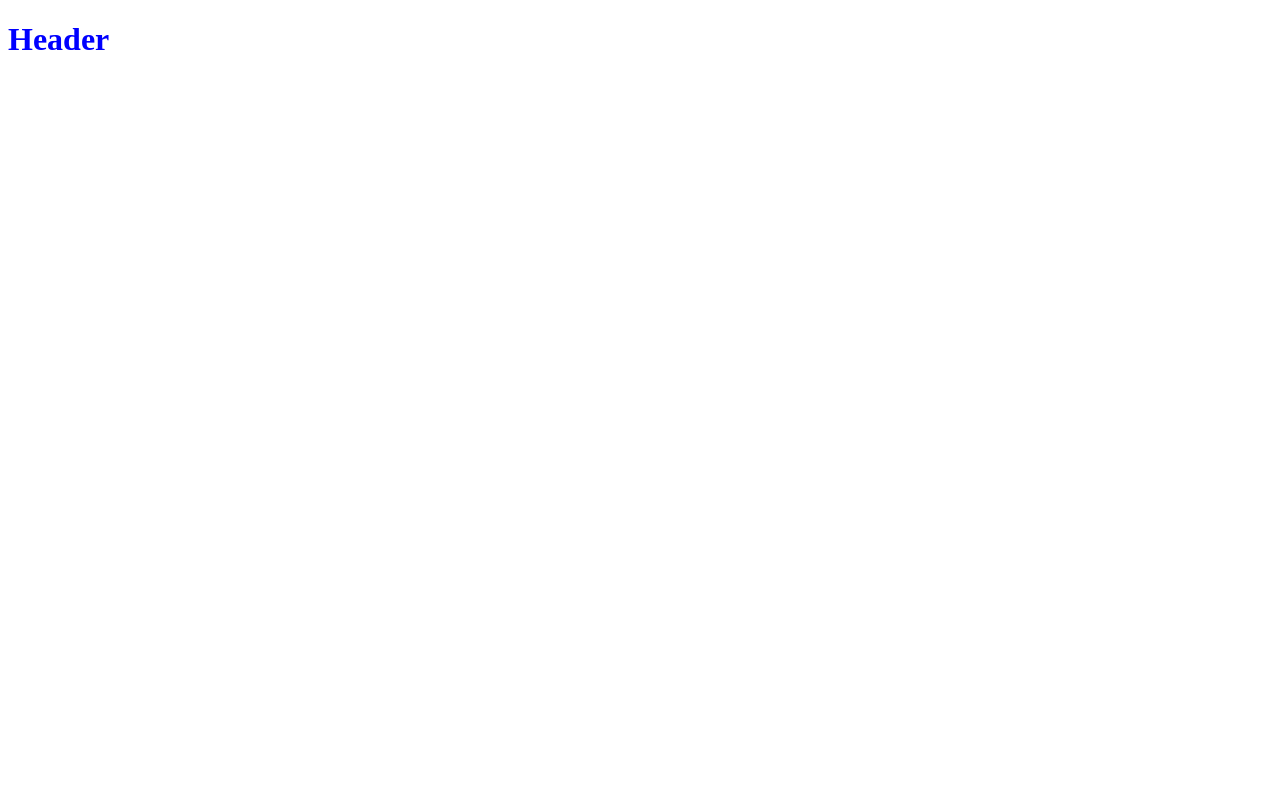
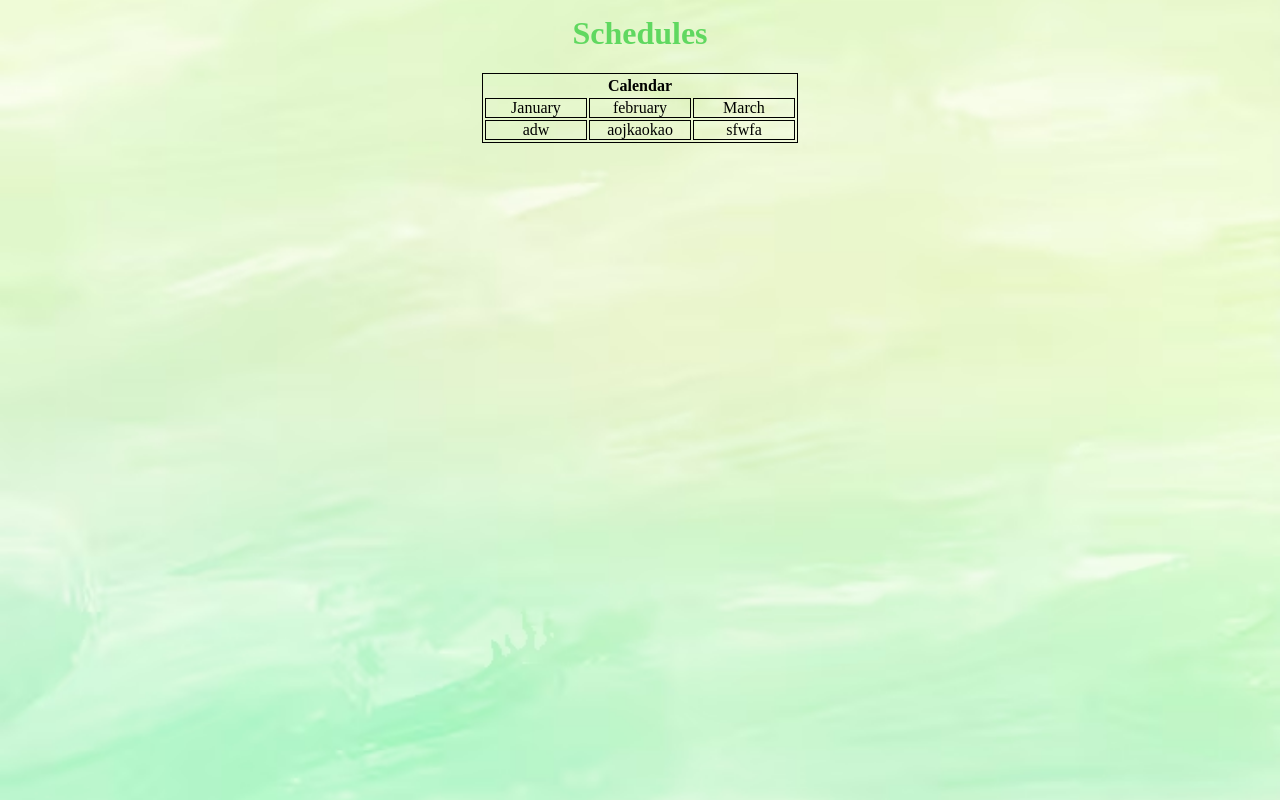
Before and after one commit to Lance-cyber/Hotel_Haven, a plain HTML site: page Html/Home.html in a window 1280 px wide. Drawn offline with Linux system fonts and the light colour scheme.

Commit message:
Putting on log-in, fixing code, and added stuff

```diff
--- a/CSS/Styles 1.css
+++ /dev/null
@@ -1,3 +0,0 @@
-h1{
-  color: blue;
-}
--- a/Html/Home.html
+++ b/Html/Home.html
@@ -1,12 +1,27 @@
-<!DOCTYPE html>
 <html lang="en">
 <head>
     <meta charset="UTF-8">
     <meta name="viewport" content="width=device-width, initial-scale=1.0">
-    <link rel="stylesheet" href="/CSS/Styles 1.css">
-    <title>Document</title>
+    <link rel="stylesheet" href="../css/style.css">
+    <link rel="icon" type="image/x-icon" href="../css/images/Fav.ico">
+    <title>Smart Scheduling</title>
 </head>
 <body>
-    <h1>Header</h1>
+    <h1>Schedules</h1>
+    <table>
+    <tr>
+    <th colspan="3">Calendar</th>
+    </tr>
+    <tr>
+    <td>January</td>
+    <td>february</td>
+    <td>March</td>
+    </tr>
+    <tr>
+    <td>adw</td>
+    <td>aojkaokao</td>
+    <td>sfwfa</td>
+    </tr>
+    </table>
 </body>
 </html>
--- /dev/null
+++ b/css/login.css
@@ -0,0 +1,34 @@
+body {
+    font-family: Arial, sans-serif;
+    text-align: center;
+    margin-top: 150px;
+    background-image: url(/css/images/lightgreen.jpg);
+    background-repeat: no-repeat;
+    background-size: cover;
+    }
+input {
+    margin: 5px;
+    padding: 8px;
+    font-size: 15px;
+    border: none;
+    border-bottom: solid 1px;
+    }
+button {
+    padding-top: 10px;
+    padding: 8px 15px;
+    border-style: solid 1px;
+    border-color: rgb(82, 187, 147);
+    border-radius: 10px;
+    }
+button:hover{
+    background-color: rgb(124, 233, 179);
+}
+.Layout {
+    background: white;
+    padding: 30px;
+    border-radius: 10px;
+    box-shadow: 0px 4px 12px rgba(0,0,0,0.2);
+    width: 300px;
+    float: center;
+    margin: 100px auto;
+}
--- /dev/null
+++ b/css/style.css
@@ -0,0 +1,30 @@
+html, body {
+    height: 100%;
+    margin: 0; /* Removes default browser margin */
+}
+body {
+    background-image: url(images/lightgreen.jpg);
+    background-repeat: no-repeat;
+    background-position: center;
+    background-size: cover;
+}
+h1 {
+    text-align: center;
+    padding-top: 15px;
+    color: rgb(96, 216, 96);
+}
+table, td, tr{
+    text-align: center;
+    margin-left: auto;
+    margin-right: auto;
+    border: solid 1px;
+    padding: 0px;
+    column-rule-style: none;
+}
+td, th, tr{
+    width: 100px;
+}
+caption{
+    text-align: left;
+    font-size: 20px;
+}
```
Also changed, not shown: Html/Log-in.html (added, +20 -0 lines), css/images/Fav.ico (added), css/images/lightgreen.jpg (added).
